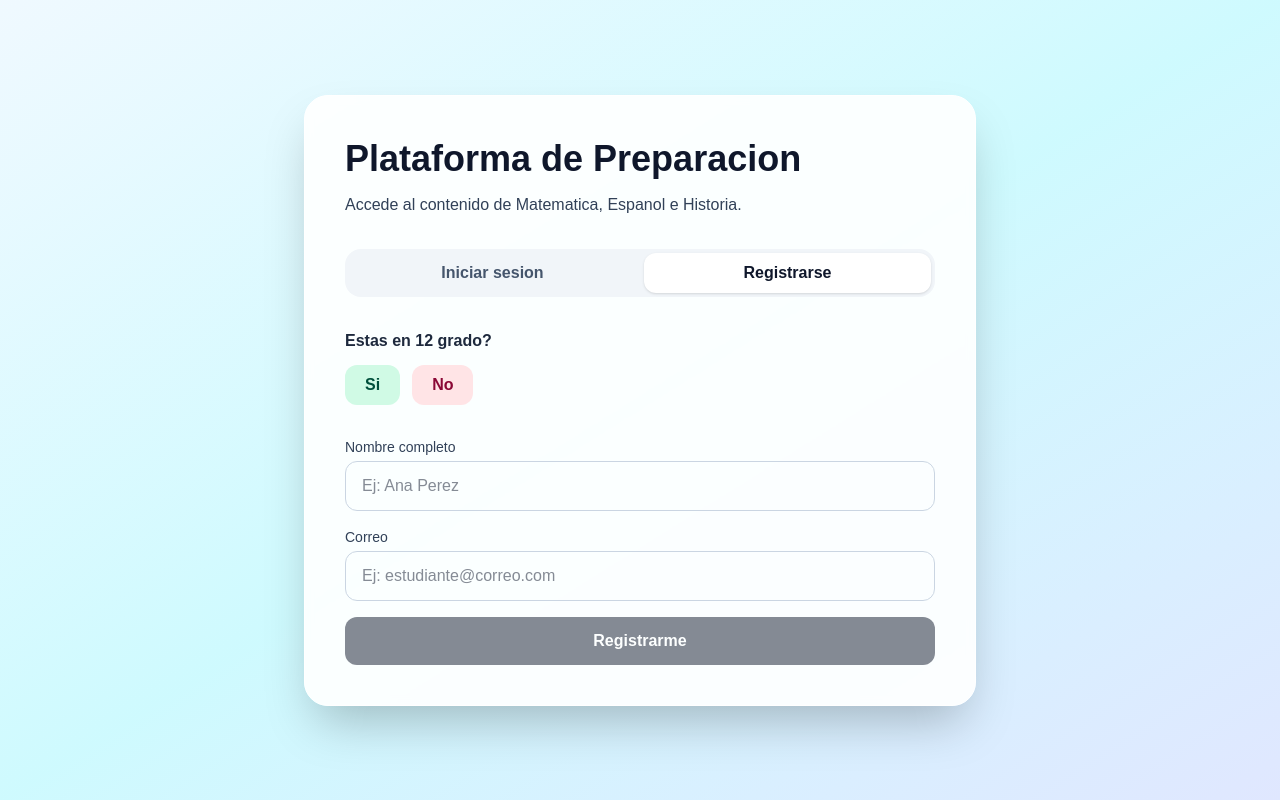
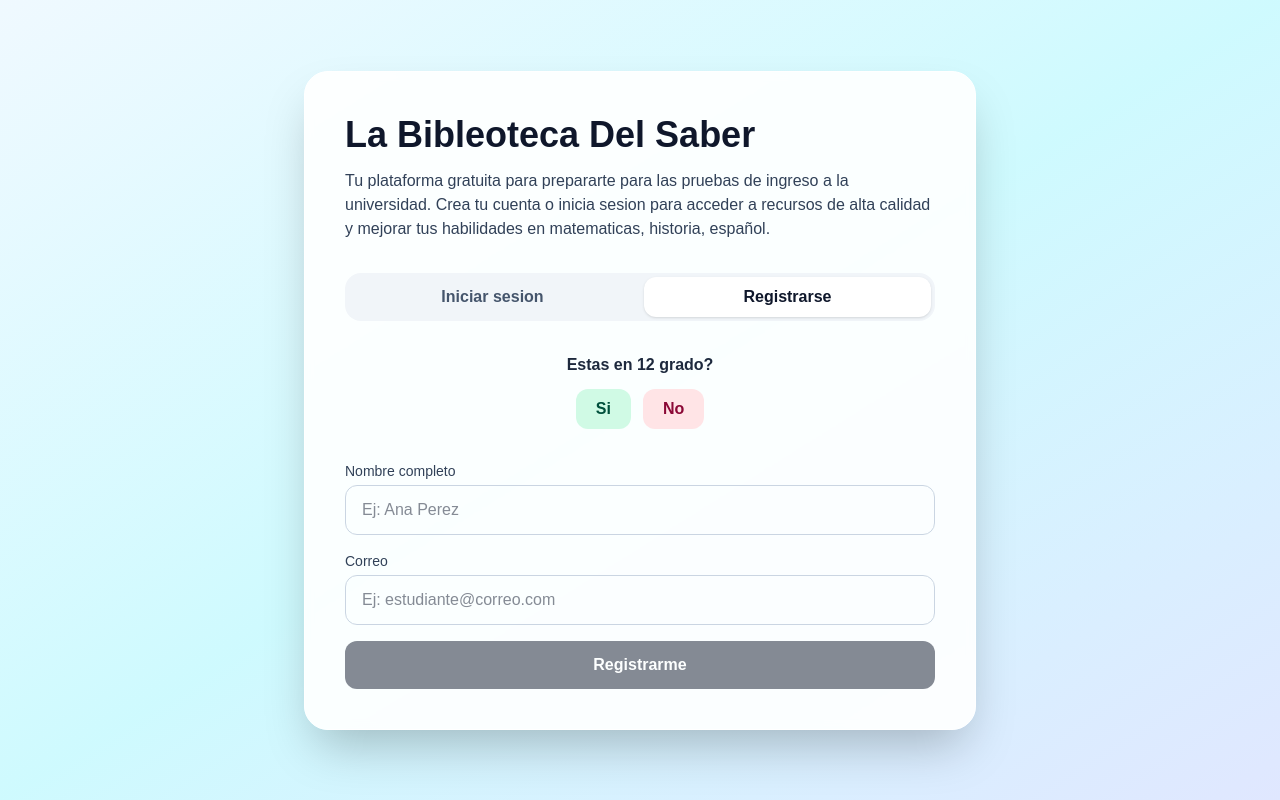
Before and after one commit to Cesar-E-M/preparacion_para_las_pruebas_ingreso, a Next.js app: page / in a window 1280 px wide. Both pictures are taken after a click on the button "Registrarse". Built offline with nearby package versions, Linux system fonts and the light colour scheme.

Commit message:
Actalizacion a vercion 2.0

```diff
--- a/src/app/dashboard/espanol/page.tsx
+++ b/src/app/dashboard/espanol/page.tsx
@@ -1,8 +1,9 @@
 "use client";
 
+import { Suspense } from "react";
 import { useRouter, useSearchParams } from "next/navigation";
 
-export default function EspanolPage() {
+function ContenidoEspanol() {
   const router = useRouter();
   const searchParams = useSearchParams();
   const nombre = searchParams.get("nombre")?.trim() || "";
@@ -28,3 +29,11 @@ export default function EspanolPage() {
     </main>
   );
 }
+
+export default function EspanolPage() {
+  return (
+    <Suspense>
+      <ContenidoEspanol />
+    </Suspense>
+  );
+}
--- a/src/app/dashboard/historia/page.tsx
+++ b/src/app/dashboard/historia/page.tsx
@@ -1,8 +1,9 @@
 "use client";
 
+import { Suspense } from "react";
 import { useRouter, useSearchParams } from "next/navigation";
 
-export default function HistoriaPage() {
+function ContenidoHistoria() {
   const router = useRouter();
   const searchParams = useSearchParams();
   const nombre = searchParams.get("nombre")?.trim() || "";
@@ -28,3 +29,11 @@ export default function HistoriaPage() {
     </main>
   );
 }
+
+export default function HistoriaPage() {
+  return (
+    <Suspense>
+      <ContenidoHistoria />
+    </Suspense>
+  );
+}
--- a/src/app/dashboard/matematica/page.tsx
+++ b/src/app/dashboard/matematica/page.tsx
@@ -1,6 +1,6 @@
 "use client";
 
-import { useEffect, useMemo, useState } from "react";
+import { Suspense, useEffect, useMemo, useState } from "react";
 import { useRouter, useSearchParams } from "next/navigation";
 import ListaTemas from "@/src/components/ListaTemas";
 import VistaEpigrafes from "@/src/components/VistaEpigrafes";
@@ -47,7 +47,7 @@ const guardarProgreso = (nombreEstudiante: string, progreso: Set<number>) => {
   }
 };
 
-export default function MatematicaPage() {
+function ContenidoMatematica() {
   const router = useRouter();
   const searchParams = useSearchParams();
   const nombreEstudiante = searchParams.get("nombre")?.trim() || "";
@@ -168,3 +168,11 @@ export default function MatematicaPage() {
     </div>
   );
 }
+
+export default function MatematicaPage() {
+  return (
+    <Suspense>
+      <ContenidoMatematica />
+    </Suspense>
+  );
+}
--- a/src/app/dashboard/page.tsx
+++ b/src/app/dashboard/page.tsx
@@ -1,6 +1,6 @@
 "use client";
 
-import { useEffect } from "react";
+import { Suspense, useEffect } from "react";
 import { useRouter, useSearchParams } from "next/navigation";
 
 const asignaturas = [
@@ -24,7 +24,7 @@ const asignaturas = [
   },
 ];
 
-export default function DashboardPage() {
+function ContenidoDashboard() {
   const router = useRouter();
   const searchParams = useSearchParams();
   const nombre = searchParams.get("nombre")?.trim() || "";
@@ -91,3 +91,11 @@ export default function DashboardPage() {
     </main>
   );
 }
+
+export default function DashboardPage() {
+  return (
+    <Suspense>
+      <ContenidoDashboard />
+    </Suspense>
+  );
+}
--- a/src/app/page.tsx
+++ b/src/app/page.tsx
@@ -133,10 +133,13 @@ export default function Home() {
     <main className="min-h-screen bg-linear-to-br from-sky-50 via-cyan-100 to-indigo-100 flex items-center justify-center p-4">
       <section className="w-full max-w-2xl rounded-3xl bg-white/90 backdrop-blur-xs border border-white shadow-2xl p-6 md:p-10">
         <h1 className="text-3xl md:text-4xl font-black text-slate-900 leading-tight">
-          Plataforma de Preparacion
+          La Bibleoteca Del Saber
         </h1>
         <p className="mt-3 text-slate-700">
-          Accede al contenido de Matematica, Espanol e Historia.
+          Tu plataforma gratuita para prepararte para las pruebas de ingreso a
+          la universidad. Crea tu cuenta o inicia sesion para acceder a recursos
+          de alta calidad y mejorar tus habilidades en matematicas, historia,
+          español.
         </p>
 
         <div className="mt-8 grid grid-cols-2 gap-2 rounded-2xl bg-slate-100 p-1">
@@ -205,8 +208,10 @@ export default function Home() {
         {seccion === "registro" && (
           <>
             <div className="mt-8 space-y-3">
-              <p className="font-semibold text-slate-800">Estas en 12 grado?</p>
-              <div className="flex gap-3">
+              <p className="flex font-semibold text-slate-800 justify-center">
+                Estas en 12 grado?
+              </p>
+              <div className="flex gap-3 justify-center">
                 <button
                   type="button"
                   onClick={() => {
```
Also changed, not shown: 1 other file (tests, documents, lock files or other folders).
